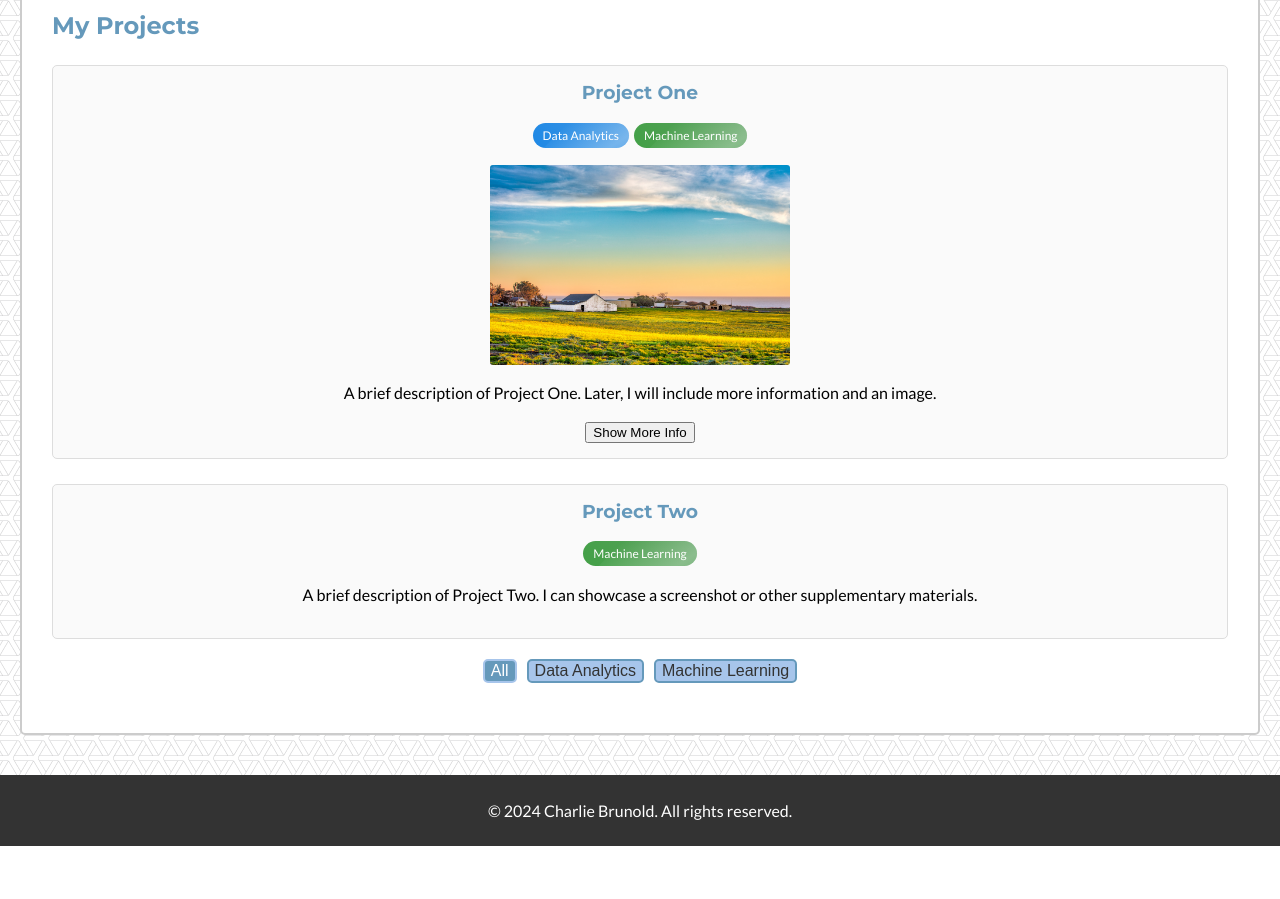
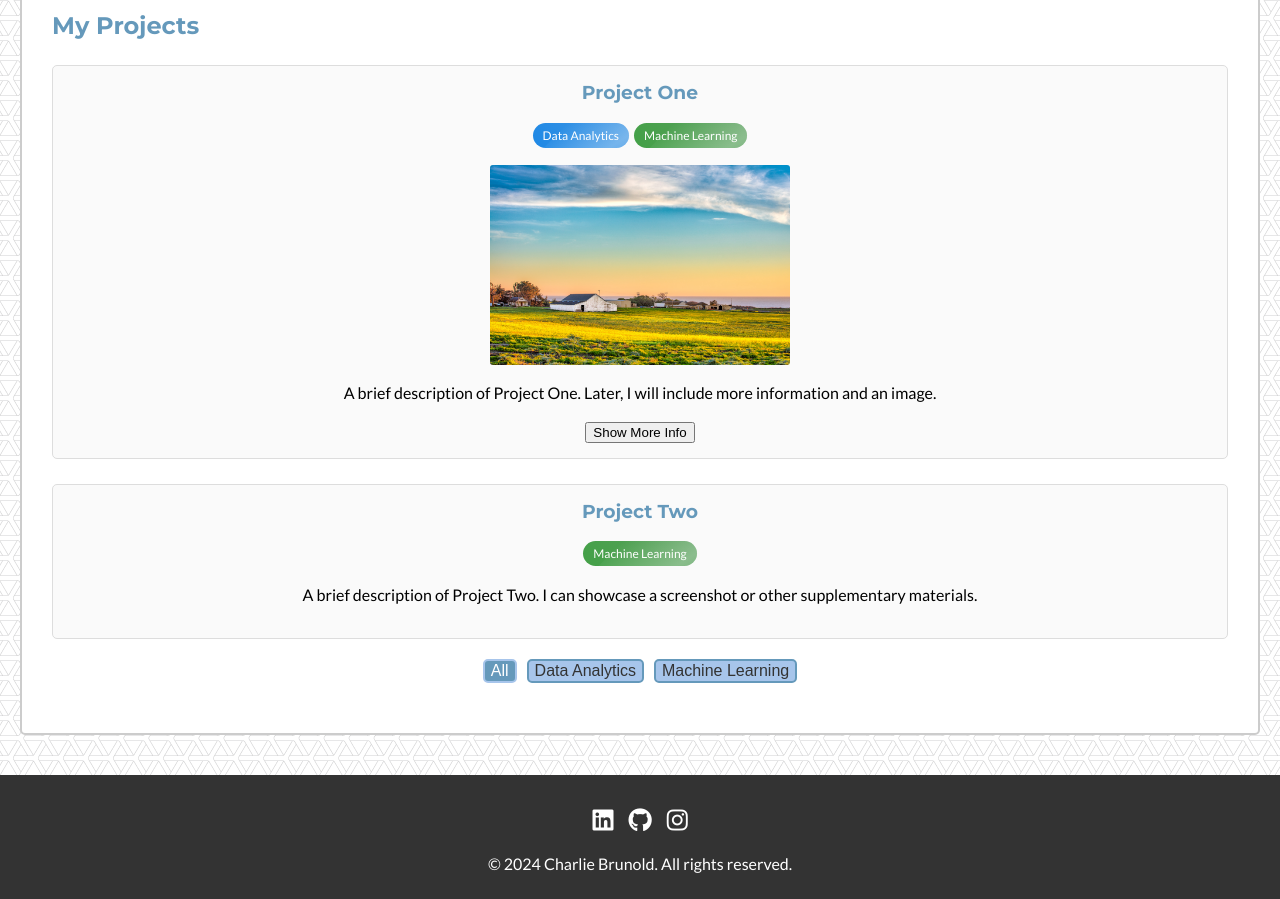
Before and after one commit to charliebrunold/charliebrunold.github.io, a plain HTML site: page index.html in a window 1280 px wide. Shown: the part 279-1178 px from the top of the page. Before the commit the page ends 1125 px from the top, so only its background shows below. Drawn offline with Linux system fonts and the light colour scheme.

Commit message:
feat(footer): add social media links and logos to the webpage
Added social media icons with links to the footer section to improve user engagement and accessibility.

- Included icons for LinkedIn, Twitter, and Instagram.
- Styled the footer to align and space the icons appropriately.
- Implemented hover effects for an interactive user experience.
- Ensured accessibility with descriptive alt text and aria-labels for each link.

This addition enhances the footer's functionality and encourages visitors to connect via social platforms.

```diff
--- a/index.html
+++ b/index.html
@@ -12,6 +12,7 @@
         <link rel="preconnect" href="https://fonts.googleapis.com">
         <link rel="preconnect" href="https://fonts.gstatic.com" crossorigin>
         <link href="https://fonts.googleapis.com/css2?family=Lato:wght@400;700&family=Montserrat:wght@600;700&display=swap" rel="stylesheet">
+        <script src="https://kit.fontawesome.com/3f8c43f8e8.js" crossorigin="anonymous"></script>
     </head>
     <body>
         <header>
@@ -61,6 +62,17 @@
         </main>
 
         <footer>
+            <div class="social-links">
+                <a href="https://www.linkedin.com/in/charliebrunold/" target="_blank" aria-label="LinkedIn">
+                    <i class="fab fa-linkedin"></i>
+                </a>
+                <a href="https://www.github.com/charliebrunold" target="_blank" aria-label="GitHub">
+                    <i class="fab fa-github"></i>
+                </a>
+                <a href="https://www.instagram.com/charliebrunold" target="_blank" aria-label="Instagram">
+                    <i class="fab fa-instagram"></i>
+                </a>
+            </div>
             <p>&copy; 2024 Charlie Brunold. All rights reserved.</p>
         </footer>
         <script src="script.js"></script> <!-- placing at the bottom ensures that the main content loads before the javascript runs. This helps avoid errors if the script references elemtns that haven't been loaded yet. -->
--- a/styles.css
+++ b/styles.css
@@ -244,6 +244,24 @@ footer {
     border-color: var(--accent-light);
 }
 
+.social-links {
+    display: flex;
+    justify-content: center;
+    gap: 15px;
+    margin: 20px 0;
+}
+
+.social-links a {
+    color: #ffffff; /* default icon color */
+    font-size: 24px;
+    text-decoration: none;
+    transition: color 0.3s ease;
+}
+
+.social-links a:hover {
+    color: #b6b6b6;
+}
+
 /* Special styling for the ABOUT section using its ID with the # operator */
 #about {
     background-color: #e9f5ff;
```
